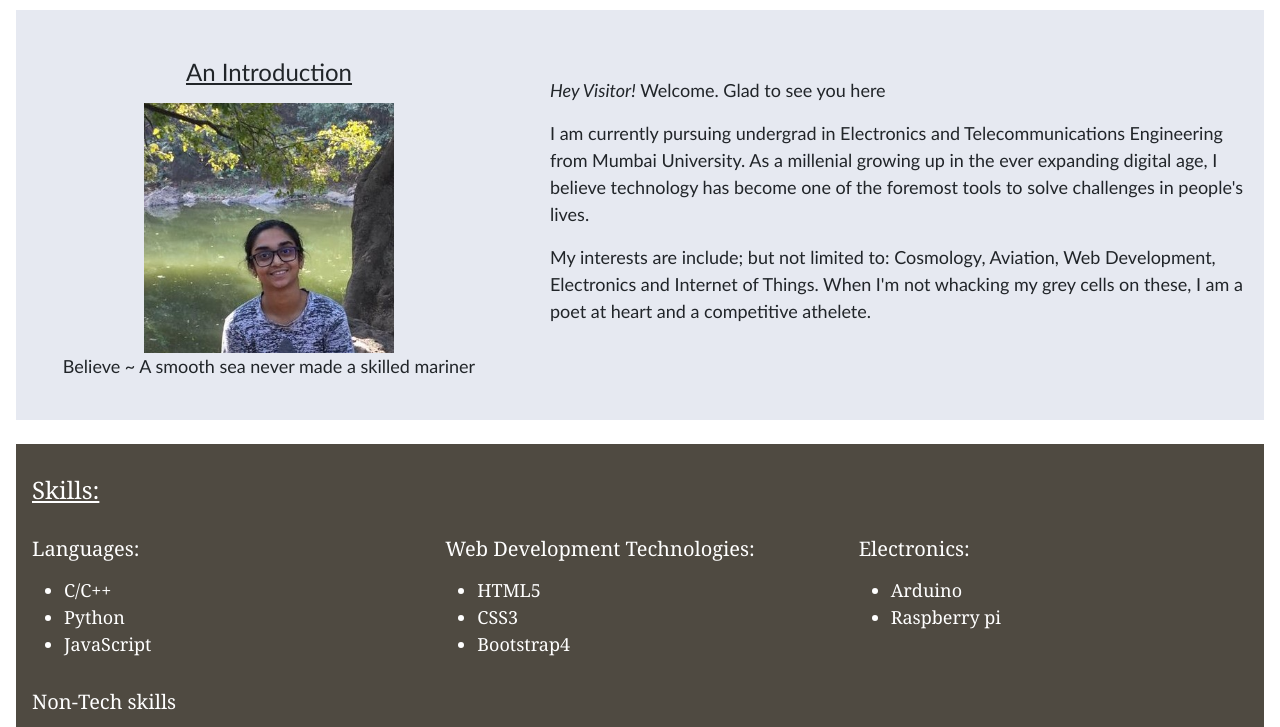
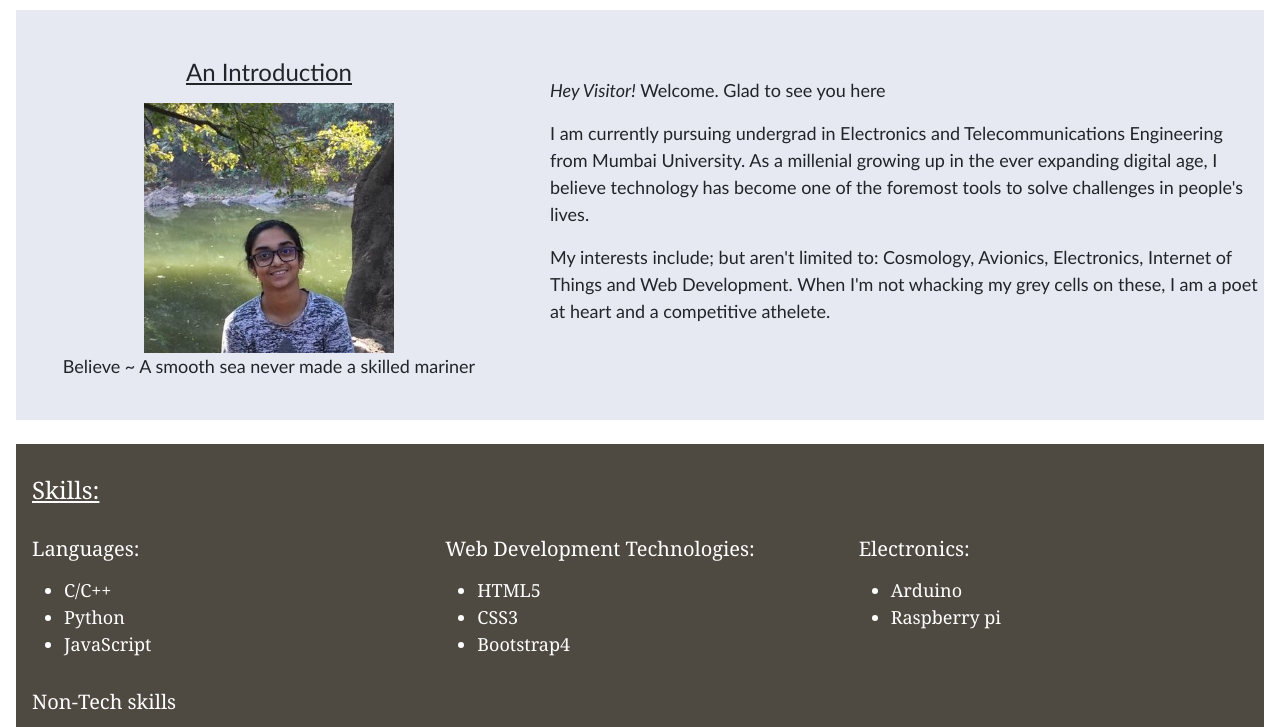
Before and after one commit to priyanka-p01/priyanka-p01.github.io, a plain HTML site: page index.html in a window 1280 px wide. Shown: the part 62-789 px from the top of the page. Drawn offline with nearby package versions, Linux system fonts and the light colour scheme.

Commit message:
Update index.html

```diff
--- a/index.html
+++ b/index.html
@@ -69,7 +69,7 @@
                 </p>
 
                 <p>
-                    My interests are include; but not limited to: Cosmology, Aviation, Web Development, Electronics and Internet of Things. When I'm not whacking my grey cells on these, I am a poet at heart and a competitive athelete.
+                    My interests include; but aren't limited to: Cosmology, Avionics, Electronics, Internet of Things and Web Development. When I'm not whacking my grey cells on these, I am a poet at heart and a competitive athelete.
                 </p>
             </div>
         </div>
```
